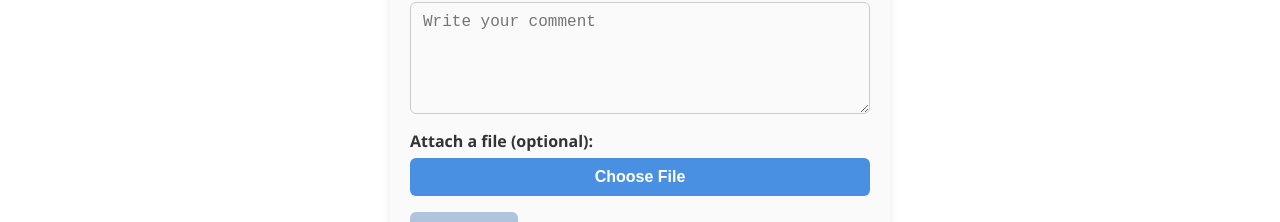
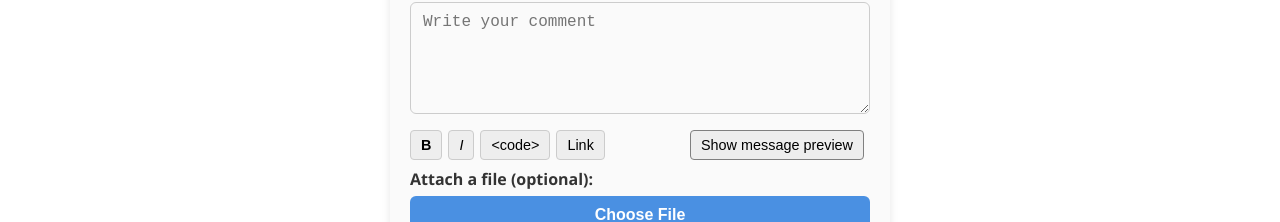
Before and after one commit to Lenartov/nested-comments-app, an Angular app in the folder comments-app/: page / in a window 1280 px wide. Shown: the part 500-722 px from the top of the page. Built offline with nearby package versions, Linux system fonts and the light colour scheme; no server answers.

Commit message:
tag buttons & message preview

```diff
--- a/comments-app/src/app/components/comment-form/comment-form.component.css
+++ b/comments-app/src/app/components/comment-form/comment-form.component.css
@@ -70,7 +70,6 @@ button[type='submit'],
   font-size: 1rem;
   padding: 10px 20px;
   user-select: none;
-  box-sizing: border-box;
 }
 
 button[type='submit'] {
@@ -184,3 +183,38 @@ button[type='submit']:disabled {
   background-color: #ffebee;
   border: 1px solid #ef9a9a;
 }
+
+.toolbar {
+  margin-bottom: 8px;
+  display: flex;
+  align-items: center;
+}
+
+.toolbar button {
+  background-color: #eee;
+  border: 1px solid #ccc;
+  margin-right: 6px;
+  padding: 6px 10px;
+  border-radius: 4px;
+  cursor: pointer;
+  font-size: 0.9rem;
+}
+
+.toolbar button:hover {
+  background-color: #ddd;
+}
+
+.preview-box {
+  background-color: #fff;
+  border: 1px solid #ccc;
+  padding: 12px;
+  margin-top: 12px;
+  border-radius: 6px;
+  font-family: 'Segoe UI', sans-serif;
+  white-space: pre-wrap;
+}
+
+.toolbar button:last-child {
+  margin-left: auto;
+  border: 1px solid gray;
+}
--- a/comments-app/src/app/components/comment-form/comment-form.component.html
+++ b/comments-app/src/app/components/comment-form/comment-form.component.html
@@ -1,5 +1,4 @@
 <div class="center-wrapper">
-
 <div class="parent-id-wrapper">
     <label *ngIf="parentId == null" for="parentIdInput">If you would like to respond, please click on the comment in the table below</label>
   <label *ngIf="parentId != null" for="parentIdInput">Now responding to user with ID:</label>
@@ -21,7 +20,6 @@
       User Name is required and must contain only Latin letters and digits.
     </div>
   </div>
-
   <div class="form-group">
     <label for="email">Email</label>
     <input
@@ -56,14 +54,11 @@
     <div class="captcha-image-wrapper">
     <div *ngIf="captchaData$ | async as captchaData">
       <img [src]="captchaData.captchaImageBase64" alt="captcha">
-      <!-- Якщо треба, покажи токен для дебагу -->
-      <!-- <div>Token: {{ captchaData.captchaToken }}</div> -->
     </div>
       <button type="button" class="refresh-button" (click)="reloadCaptcha()" aria-label="Refresh captcha">
         🔄
       </button>
     </div>
-
     <input
       id="captcha"
       type="text"
@@ -83,6 +78,7 @@
       formControlName="message"
       placeholder="Write your comment"
       rows="5"
+      #messageInput
       [class.invalid]="form.get('message')?.invalid && (form.get('message')?.touched || form.get('message')?.dirty)"
     ></textarea>
     <div *ngIf="form?.get('message')?.touched || form.get('message')?.dirty" class="error">
@@ -100,7 +96,14 @@
       </div>
     </div>
   </div>
-
+  <div class="toolbar">
+    <button type="button" (click)="wrapText('strong')"><strong>B</strong></button>
+    <button type="button" (click)="wrapText('i')"><i>I</i></button>
+    <button type="button" (click)="wrapText('code')">&lt;code&gt;</button>
+    <button type="button" (click)="wrapText('a', ' href=&quot;&quot; title=&quot;&quot;')">Link</button>
+    <button type="button" (click)="togglePreview()">{{ showPreview ? 'Hide message preview' : 'Show message preview' }}</button>
+  </div>
+  <div *ngIf="showPreview"  class="preview-box" [innerHTML]="previewHtml"></div>
   <div class="form-group file-upload">
     <label for="fileUpload">Attach a file (optional):</label>
     <button type="button" class="file-button" (click)="fileInput.click()">
--- a/comments-app/src/app/components/comment-form/comment-form.component.ts
+++ b/comments-app/src/app/components/comment-form/comment-form.component.ts
@@ -4,13 +4,14 @@ import { CommentService } from '../../services/comment.service';
 import { SafeUrl } from '@angular/platform-browser';
 import { CommentSelectionService } from '../../services/comment-selection.service';
 import { Subscription, Observable } from 'rxjs';
-import { Component, OnInit, OnDestroy } from '@angular/core';
+import { Component, OnInit, OnDestroy, ViewChild, ElementRef } from '@angular/core';
 import { CaptchaImageService } from '../../services/captcha-image.service';
 import { BuildCommentForm } from './comment-form.builder';
 import { sanitizeComment } from '../../Utils/sanitize-comment';
 import { tap } from 'rxjs/operators';
 import { CaptchaService } from '../../services/captcha.service';
 import { shareReplay } from 'rxjs/operators';
+import DOMPurify from 'dompurify';
 
 @Component({
   selector: 'app-comment-form',
@@ -20,6 +21,8 @@ import { shareReplay } from 'rxjs/operators';
   styleUrls: ['./comment-form.component.css'],
 })
 export class CommentFormComponent implements OnInit, OnDestroy {
+  @ViewChild('messageInput') messageInput!: ElementRef<HTMLTextAreaElement>;
+
   form!: FormGroup;
 
   captchaData$!: Observable<{ captchaImageBase64: SafeUrl; captchaToken: string }>;
@@ -31,6 +34,9 @@ export class CommentFormComponent implements OnInit, OnDestroy {
 
   message: string | null = null;
   isError: boolean = false;
+
+  showPreview = false;
+  previewHtml = '';
 
   constructor(
     private fb: FormBuilder,
@@ -44,9 +50,13 @@ export class CommentFormComponent implements OnInit, OnDestroy {
 
   ngOnInit(): void {
     this.reloadCaptcha();
-    this.subscriptions.add(
-      this.commentSelectionService.parentId$.subscribe((id) => (this.parentId = id))
-    );
+    this.subscriptions.add(this.commentSelectionService.parentId$.subscribe((id) => (this.parentId = id)));
+     this.form.get('message')?.valueChanges.subscribe((value) =>
+      {this.previewHtml = DOMPurify.sanitize(value, {
+        ALLOWED_TAGS: ['a', 'code', 'i', 'strong'],
+        ALLOWED_ATTR: ['href', 'title']
+      });
+  });
   }
 
   ngOnDestroy(): void {
@@ -131,4 +141,32 @@ private resetFormAndCaptcha(): void {
   this.selectedFile = null;
   this.reloadCaptcha();
 }
+
+togglePreview() {
+  this.showPreview = !this.showPreview;
 }
+
+wrapText(tag: string, attributes: string = '') {
+    const textarea = this.messageInput.nativeElement;
+    const value = textarea.value;
+    const start = textarea.selectionStart;
+    const end = textarea.selectionEnd;
+
+    const selectedText = value.slice(start, end);
+    const tagOpen = `<${tag}${attributes}>`;
+    const tagClose = `</${tag}>`;
+
+    let newText: string;
+
+    if (start !== end) {
+      newText = value.slice(0, start) + tagOpen + selectedText + tagClose + value.slice(end);
+    } else {
+      newText = value.slice(0, start) + tagOpen + tagClose + value.slice(end);
+    }
+
+    this.form.get('message')!.setValue(newText);
+
+    const cursorPosition = start + tagOpen.length + (selectedText.length ? selectedText.length + tagClose.length : 0);
+    setTimeout(() => textarea.setSelectionRange(cursorPosition, cursorPosition));
+  }
+}
```
